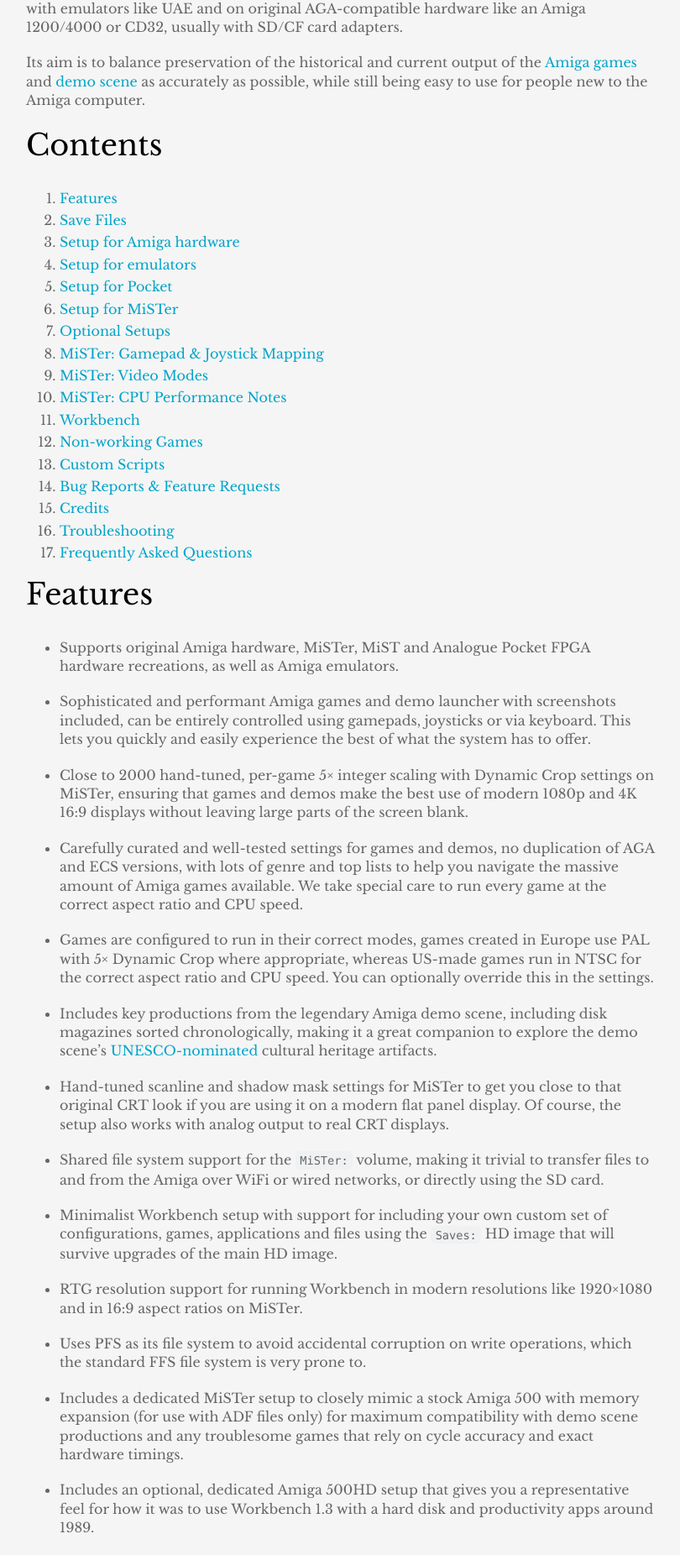
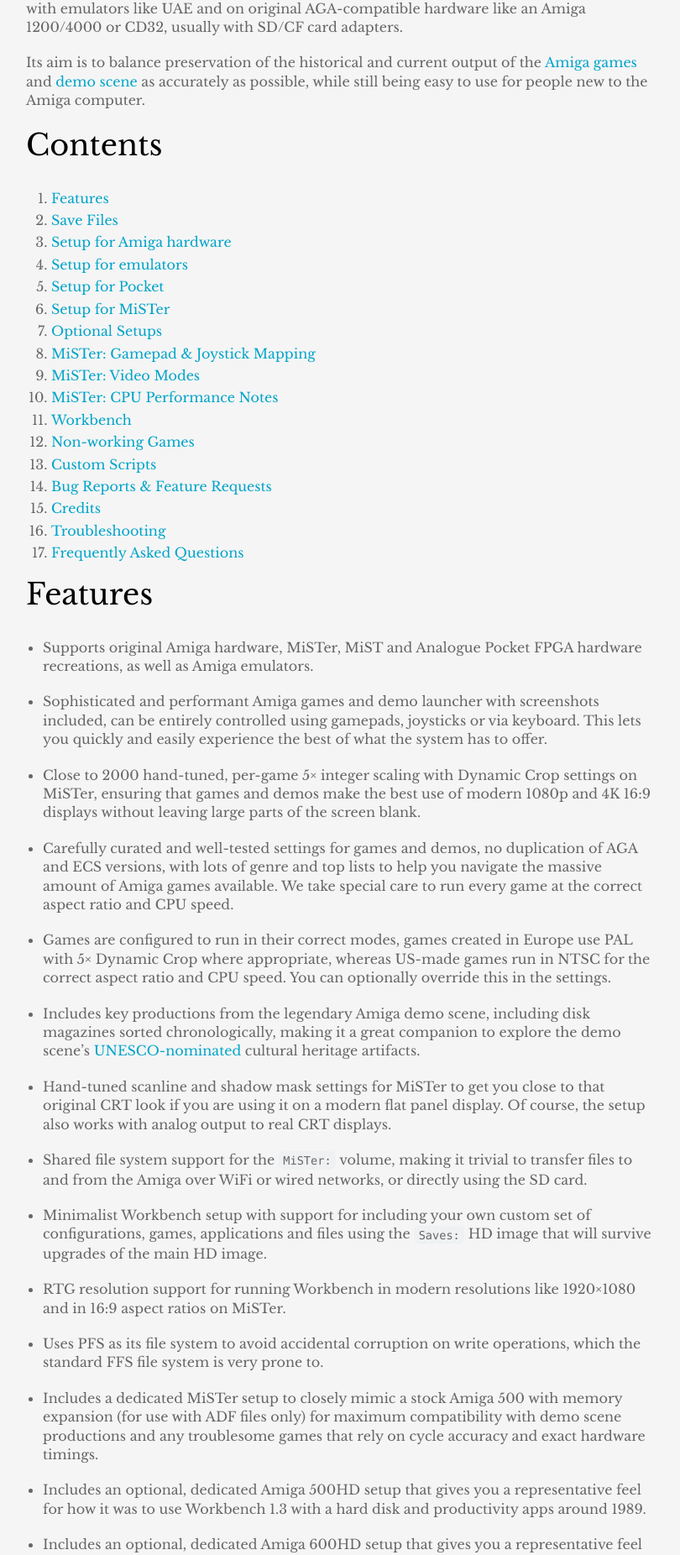
Before and after one commit to amigavision/amigavision.github.io, a Jekyll site: the page built from docs.md, in a window 1280 px wide. Shown: the part 359-2211 px from the top of the page at 84% size, without its empty margins (234-1044 px from the left). Built offline with Jekyll 4.4.1, drawn with Linux system fonts in a browser that asks for light colours.

Commit message:
Tweak lists

```diff
--- a/_includes/amigavision.css
+++ b/_includes/amigavision.css
@@ -74,6 +74,14 @@
   margin-bottom: 20px;
   font-weight: 300;
   line-height: 1.4em;
+}
+
+ul {
+  padding-left: 20px
+}
+
+ol {
+  padding-left: 30px
 }
 
 li {
```
